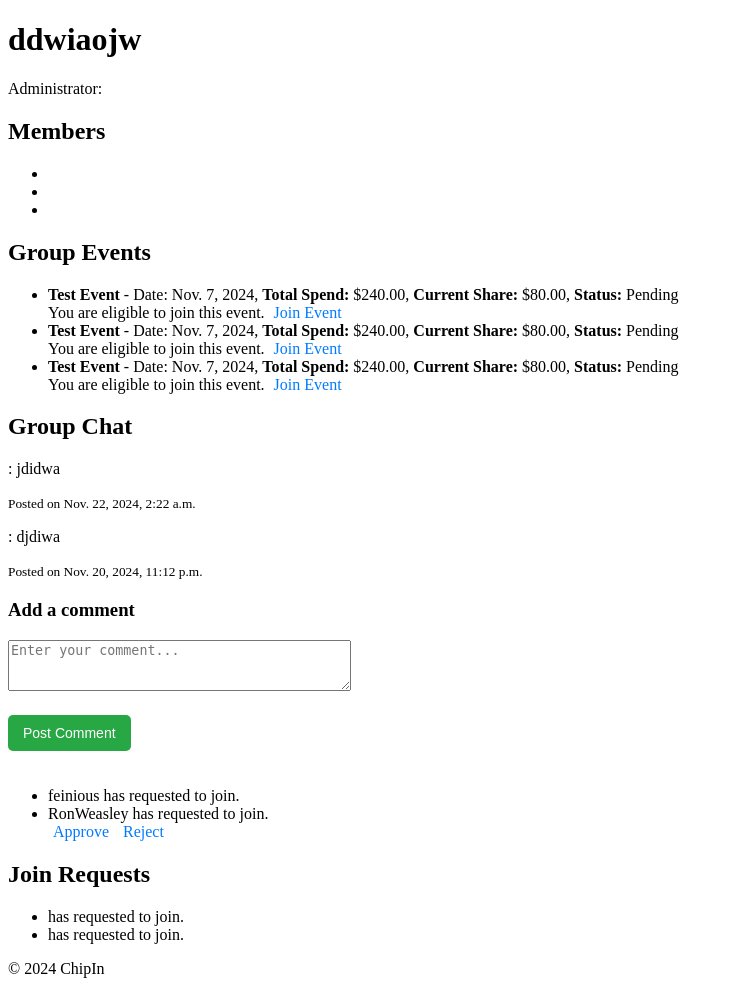
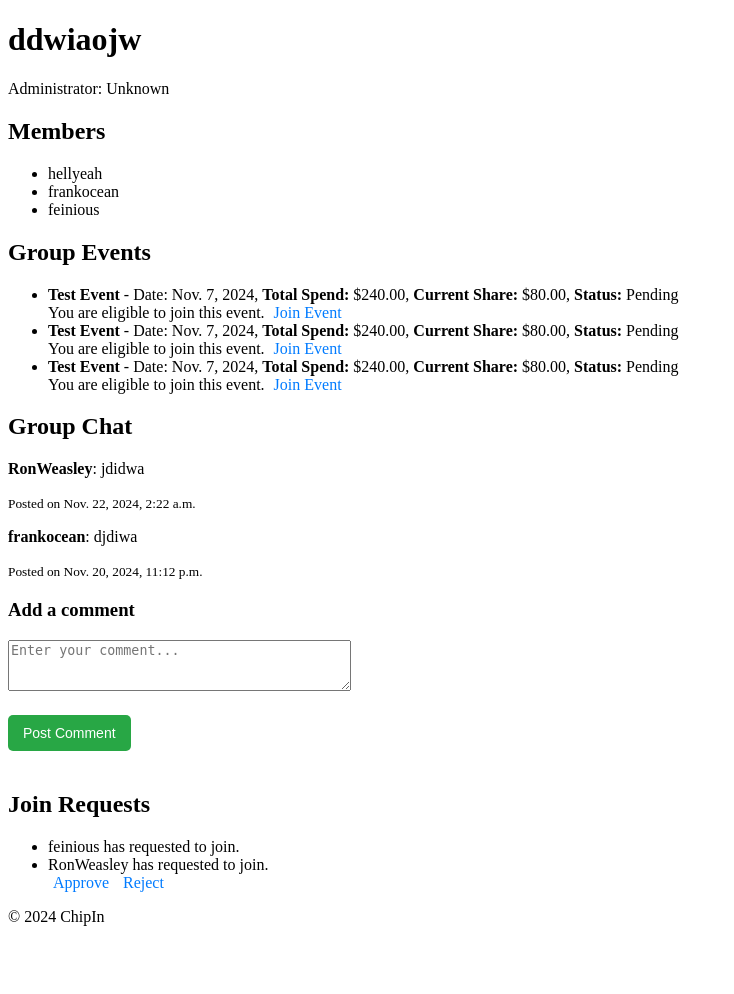
Before and after one commit to fetalalcoholsyndrome23/ssa_project1, a Django app: page /chipin/group/2/ in a window 1280 px wide. Shown: the part 134-1128 px from the top of the page, without its empty margins (0-734 px from the left). After the commit the page ends 1060 px from the top, so only its background shows below. Run offline with Django 5.2, Linux system fonts and the light colour scheme; a user stored in the database is signed in; data comes from the database, SQL or seed files in the repository; both versions use the stored data as it was after the commit.

Commit message:
NoReverseMatch at /chipin/create_group/

```diff
--- a/chipin/models.py
+++ b/chipin/models.py
@@ -3,12 +3,12 @@
 
 class Group(models.Model):
     name = models.CharField(max_length=100)
-    admin = models.ForeignKey(User, related_name='admin_groups', on_delete=models.CASCADE)
+    admin = models.ForeignKey(User, on_delete=models.CASCADE, related_name='admin_groups')
     members = models.ManyToManyField(User, related_name='group_memberships', blank=True)
     invited_users = models.ManyToManyField(User, related_name='pending_invitations', blank=True)
+
     def __str__(self):
         return self.name
-
 class GroupJoinRequest(models.Model):
     user = models.ForeignKey(User, on_delete=models.CASCADE)
     group = models.ForeignKey(Group, on_delete=models.CASCADE, related_name='join_requests')
--- a/chipin/templates/chipin/group_detail.html
+++ b/chipin/templates/chipin/group_detail.html
@@ -2,38 +2,38 @@
 {% block title %}{{ group.name }}{% endblock %}
 {% block content %}
 <h1>{{ group.name }}</h1>
-    <p>Administrator: {{ group.admin.profile.nickname }}</p>
+<p>Administrator: {{ group.admin.profile.nickname|default:"Unknown" }}</p>
 
 <!-- Only display "Invite Users" link to the group administrator -->
 {% if request.user == group.admin %}
-        <a href="{% url 'chipin:invite_users' group.id %}">Invite Users</a>
+<a href="{% url 'chipin:invite_users' group.id %}" aria-label="Invite users to {{ group.name }}">Invite Users</a>
 {% endif %}
 
 <h2>Members</h2>
 <ul>
     {% for member in group.members.all %}
-        <li>{{ member.profile.nickname }}</li>
+    <li>{{ member.profile.nickname|default:member.username }}</li>
     {% endfor %}
 </ul>
 
 <h2>Group Events</h2>
 <!-- Only display "Create New Event" link to the group administrator -->
 {% if request.user == group.admin %}
-        <a href="{% url 'chipin:create_event' group.id %}" class="btn btn-primary">Create New Event</a>
+    <a href="{% url 'chipin:create_event' group.id %}" class="btn btn-primary" aria-label="Create a new event for {{ group.name }}">Create New Event</a>
 {% endif %}
 <ul>
     {% for event, info in event_share_info.items %}
     <li>
         <strong>{{ event.name }}</strong> - Date: {{ event.date }},
         <strong>Total Spend:</strong> ${{ event.total_spend }},
-                <strong>Current Share:</strong> ${{ info.share }},
-                <strong>Status:</strong> <span class="event-status">{{ info.status }}</span><br>
-                <!-- If the user has already joined the event, display the "Leave Event" link -->
+        <strong>Current Share:</strong> ${{ info.share|default:"0.00" }},
+        <strong>Status:</strong> <span class="event-status">{{ info.status|default:"Unknown" }}</span><br>
+
         {% if info.joined %}
             <span class="joined">You have already joined this event.</span>
-                    <a href="{% url 'chipin:leave_event' group.id event.id %}" class="btn btn-warning" onclick="return confirm('Are you sure you want to leave this event?');">Leave Event</a>
+            <a href="{% url 'chipin:leave_event' group.id event.id %}" class="btn btn-warning"
+               onclick="return confirm('Are you sure you want to leave this event?');">Leave Event</a>
         {% else %}
-                    <!-- If the user is eligible, show the "Join Event" link -->
             {% if info.eligible %}
                 <span class="eligible">You are eligible to join this event.</span>
                 <a href="{% url 'chipin:join_event' group.id event.id %}" class="btn btn-success">Join Event</a>
@@ -41,27 +41,26 @@
                 <span class="waiting-room">You are in the waiting room for this event. Increase your balance or wait for more members to join.</span>
             {% endif %}
         {% endif %}
-                <!-- Only display the "Delete Event" link if the user is the group admin -->
+
         {% if request.user == group.admin %}
-                    <a href="{% url 'chipin:delete_event' group.id event.id %}" class="btn btn-danger" onclick="return confirm('Are you sure you want to delete this event?');">Delete Event</a>
+            <a href="{% url 'chipin:delete_event' group.id event.id %}" class="btn btn-danger"
+               onclick="return confirm('Are you sure you want to delete this event?');">Delete Event</a>
         {% endif %}
     </li>
     {% endfor %}
 </ul>
 
-
 <h2>Group Chat</h2>
-
 <!-- Display existing comments -->
 <div class="comments-section">
     {% for comment in comments %}
     <div class="comment">
-                <p><strong>{{ comment.user.profile.nickname }}</strong>: {{ comment.content }}</p>
+        <p><strong>{{ comment.user.profile.nickname|default:comment.user.username }}</strong>: {{ comment.content }}</p>
         <small>Posted on {{ comment.created_at }}</small>
-                <!-- Allow the comment owner or admin to edit or delete -->
         {% if comment.user == request.user or request.user == group.admin %}
-                    <a href="{% url 'chipin:edit_comment' group.id comment.id %}">Edit</a>
-                    <a href="{% url 'chipin:delete_comment' comment.id %}" onclick="return confirm('Are you sure?')">Delete</a>
+            <a href="{% url 'chipin:edit_comment' group.id comment.id %}" aria-label="Edit this comment">Edit</a>
+            <a href="{% url 'chipin:delete_comment' comment.id %}"
+               onclick="return confirm('Are you sure?')" aria-label="Delete this comment">Delete</a>
         {% endif %}
     </div>
     {% empty %}
@@ -74,34 +73,34 @@
 <form method="POST">
     {% csrf_token %}
     <div class="form-group">
-            {{ form.content.errors }}
+        {% for error in form.non_field_errors %}
+        <div class="alert alert-danger">{{ error }}</div>
+        {% endfor %}
         {{ form.content }}
+        {% for error in form.content.errors %}
+        <div class="alert alert-danger">{{ error }}</div>
+        {% endfor %}
     </div>
-        <button type="submit">{% if comment_to_edit %}Save Comment{% else %}Post Comment{% endif %}</button>
+    <button type="submit" aria-label="{% if comment_to_edit %}Save this comment{% else %}Post a new comment{% endif %}">
+        {% if comment_to_edit %}Save Comment{% else %}Post Comment{% endif %}
+    </button>
 </form>
-
-
-<ul>
-    {% for request in group.join_requests.all %}
-        <li>{{ request.user.username }} has requested to join.</li>
-        {% if request.user not in group.members.all and request.user != group.admin %}
-            <a href="{% url 'chipin:vote_on_join_request' group.id request.id 'approve' %}">Approve</a>
-            <a href="{% url 'chipin:vote_on_join_request' group.id request.id 'reject' %}">Reject</a>
-        {% endif %}
-    {% endfor %}
-</ul>
 
 <!-- Only show "Request to Join" button for non-members -->
 {% if request.user not in group.members.all %}
-        <a href="{% url 'chipin:request_to_join_group' group.id %}">Request to Join</a>
+<a href="{% url 'chipin:request_to_join_group' group.id %}" aria-label="Request to join {{ group.name }}">Request to Join</a>
 {% endif %}
 
-    <!-- Only list Join Requests for groups of which the current user is a member. -->
+<!-- Only list Join Requests for members of the group -->
 {% if request.user in group.members.all %}
 <h2>Join Requests</h2>
 <ul>
-            {% for request in group.join_requests.all %}
-                <li>{{ request.user.profile.nickname }} has requested to join.</li>
+    {% for join_request in group.join_requests.all %}
+    <li>{{ join_request.user.username }} has requested to join.</li>
+    {% if join_request.user not in group.members.all and join_request.user != group.admin %}
+        <a href="{% url 'chipin:vote_on_join_request' group.id join_request.id 'approve' %}" aria-label="Approve join request">Approve</a>
+        <a href="{% url 'chipin:vote_on_join_request' group.id join_request.id 'reject' %}" aria-label="Reject join request">Reject</a>
+    {% endif %}
     {% endfor %}
 </ul>
 {% endif %}
--- a/chipin/urls.py
+++ b/chipin/urls.py
@@ -2,24 +2,24 @@
 from . import views
 
 urlpatterns = [
-  path("", views.home, name="home"),
-  path('create_group/', views.create_group, name='create_group'),
-  path('group/<int:group_id>/', views.group_detail, name='group_detail'),
-  path('group/<int:group_id>/invite/', views.invite_users, name='invite_users'),
-  path('group/<int:group_id>/accept/', views.accept_invite, name='accept_invite'),
-  path('group/<int:group_id>/delete/', views.delete_group, name='delete_group'),
-  path('group/<int:group_id>/edit/<int:edit_comment_id>/', views.group_detail, name='edit_comment'),
-  path('group/<int:group_id>/request-to-join/', views.request_to_join_group, name='request_to_join_group'),
-  path('delete-join-request/<int:request_id>/', views.delete_join_request, name='delete_join_request'),
-  path('group/<int:group_id>/leave/', views.leave_group, name='leave_group'),
-  path('group/<int:group_id>/request/<int:request_id>/vote/<str:vote>/', views.vote_on_join_request, name='vote_on_join_request'),
+   path("", views.home, name="home"),
+   path('create_group/', views.create_group, name='create_group'),
+   path('group/<int:group_id>/', views.group_detail, name='group_detail'),
+   path('group/<int:group_id>/invite/', views.invite_users, name='invite_users'),
+   path('group/<int:group_id>/delete/', views.delete_group, name='delete_group'),
+   path('accept-invite/<int:group_id>/', views.accept_invite, name='accept_invite'),
+   path('delete-join-request/<int:request_id>/', views.delete_join_request, name='delete_join_request'),
+   path('group/<int:group_id>/request-to-join/', views.request_to_join_group, name='request_to_join_group'),
+   path('group/<int:group_id>/leave/', views.leave_group, name='leave_group'),
+   path('group/<int:group_id>/request/<int:request_id>/vote/<str:vote>/', views.vote_on_join_request, name='vote_on_join_request'),
 
-  path('comment/<int:comment_id>/edit/', views.edit_comment, name='edit_comment'),
-  path('comment/<int:comment_id>/delete/', views.delete_comment, name='delete_comment'),
+   path('group/<int:group_id>/edit/<int:edit_comment_id>/', views.group_detail, name='edit_comment'),
+   path('comment/<int:comment_id>/edit/', views.edit_comment, name='edit_comment'),
+   path('comment/<int:comment_id>/delete/', views.delete_comment, name='delete_comment'),
 
-  path('group/<int:group_id>/create_event/', views.create_event, name='create_event'),
-  path('group/<int:group_id>/event/<int:event_id>/join/', views.join_event, name='join_event'),
-  path('group/<int:group_id>/event/<int:event_id>/update_status/', views.update_event_status, name='update_event_status'),
-  path('group/<int:group_id>/event/<int:event_id>/leave/', views.leave_event, name='leave_event'),
-  path('group/<int:group_id>/event/<int:event_id>/delete/', views.delete_event, name='delete_event'),
+   path('group/<int:group_id>/create_event/', views.create_event, name='create_event'),
+   path('group/<int:group_id>/event/<int:event_id>/join/', views.join_event, name='join_event'),
+   path('group/<int:group_id>/event/<int:event_id>/update_status/', views.update_event_status, name='update_event_status'),
+   path('group/<int:group_id>/event/<int:event_id>/leave/', views.leave_event, name='leave_event'),
+   path('group/<int:group_id>/event/<int:event_id>/delete/', views.delete_event, name='delete_event'),
 ]
--- a/chipin/views.py
+++ b/chipin/views.py
@@ -2,8 +2,14 @@
 from django.shortcuts import render, redirect, get_object_or_404
 from django.contrib.auth.decorators import login_required
 from django.contrib import messages
+from django.core.mail import send_mail
+from django.urls import reverse
+from django.conf import settings
+from django.contrib.auth.models import User
 from .forms import GroupCreationForm
-from django.contrib.auth.models import User
+from .models import Group
+import urllib.parse
+from .models import GroupJoinRequest
 from .models import Group, Comment
 from .forms import CommentForm
 from .models import Event
@@ -29,7 +35,78 @@
         comment.delete()
     return redirect('chipin:group_detail', group_id=comment.group.id)
 
+@login_required
+def request_to_join_group(request, group_id):
+    group = get_object_or_404(Group, id=group_id)
+    # Check if the user is already a member
+    if request.user in group.members.all():
+        messages.info(request, "You are already a member of this group.")
+        return redirect('chipin:group_detail', group_id=group.id)
+    # Check if the user has already submitted a join request
+    join_request, created = GroupJoinRequest.objects.get_or_create(user=request.user, group=group)
+    if created:
+        messages.success(request, "Your request to join the group has been submitted.")
+    else:
+        messages.info(request, "You have already requested to join this group.")
+    return redirect('chipin:group_detail', group_id=group.id)
 
+@login_required
+def delete_join_request(request, request_id):
+    join_request = get_object_or_404(GroupJoinRequest, id=request_id, user=request.user)
+    # Ensure the logged-in user can only delete their own join requests
+    if join_request.user == request.user:
+        join_request.delete()
+        messages.success(request, "Your join request has been successfully deleted.")
+    else:
+        messages.error(request, "You are not authorised to delete this join request.")
+    return redirect('chipin:home')
+
+@login_required
+def leave_group(request, group_id):
+    group = get_object_or_404(Group, id=group_id)
+    # Check if the user is a member of the group
+    if request.user in group.members.all():
+        group.members.remove(request.user)  # Remove the user from the group
+        messages.success(request, f'You have left the group {group.name}.')
+    else:
+        messages.error(request, 'You are not a member of this group.')
+    return redirect('chipin:home')
+
+@login_required
+def accept_invite(request, group_id):
+    group = get_object_or_404(Group, id=group_id)
+    user_id = request.GET.get('user_id')
+    if user_id:
+        invited_user = get_object_or_404(User, id=user_id)
+        if invited_user in group.members.all():
+            messages.info(request, f'{invited_user.profile.nickname} is already a member of the group "{group.name}".')
+        elif invited_user in group.invited_users.all():
+            group.members.add(invited_user)
+            group.invited_users.remove(invited_user)  # Remove from invited list
+            messages.success(request, f'{invited_user.profile.nickname} has successfully joined the group "{group.name}".')
+        else:
+            messages.error(request, "You are not invited to join this group.")
+    else:
+        messages.error(request, "Invalid invitation link.")
+    return redirect('chipin:group_detail', group_id=group.id)
+
+@login_required
+def invite_users(request, group_id):
+    group = get_object_or_404(Group, id=group_id)
+    users_not_in_group = User.objects.exclude(id__in=group.members.values_list('id', flat=True))
+    if request.method == 'POST':
+        user_id = request.POST.get('user_id')
+        invited_user = get_object_or_404(User, id=user_id)
+        if invited_user in group.invited_users.all():
+            messages.info(request, f'{invited_user.profile.nickname} has already been invited.')
+        else:
+            group.invited_users.add(invited_user)
+            messages.success(request, f'Invitation sent to {invited_user.profile.nickname}.')
+        return redirect('chipin:group_detail', group_id=group.id)
+    return render(request, 'chipin/invite_users.html', {
+        'group': group,
+        'users_not_in_group': users_not_in_group
+    })
 
 @login_required
 def home(request):
@@ -53,9 +130,9 @@
         if form.is_valid():
             group = form.save()
             messages.success(request, f'Group "{group.name}" created successfully!')
-            return redirect('chipin:group_detail', group_id=group.id)
+            return redirect('group_detail', group_id=group.id)
     else:
-        form = GroupCreationForm(user=request.user)  # Properly instantiate the form
+        form = GroupCreationForm(user=request.user)
     return render(request, 'chipin/create_group.html', {'form': form})
 
 @login_required
@@ -104,6 +181,40 @@
         'events': events,
         'event_share_info': event_share_info,
     })
+
+@login_required
+def delete_group(request, group_id):
+    group = get_object_or_404(Group, id=group_id)
+    if request.user == group.admin:
+        group.delete()
+        messages.success(request, f'Group "{group.name}" has been deleted.')
+    else:
+        messages.error(request, "You do not have permission to delete this group.")
+    return redirect('chipin:home')
+
+@login_required
+def vote_on_join_request(request, group_id, request_id, vote):
+    group = get_object_or_404(Group, id=group_id)
+    join_request = get_object_or_404(GroupJoinRequest, id=request_id)
+    if request.user not in group.members.all():
+        messages.error(request, "You must be a member of the group to vote.")
+        return redirect('chipin:group_detail', group_id=group.id)
+    if request.user in join_request.votes.all():
+        messages.info(request, "You have already voted.")
+        return redirect('chipin:group_detail', group_id=group.id)
+
+    # Register the user's vote
+    join_request.votes.add(request.user)
+
+    # Calculate if more than 60% of members have approved
+    total_members = group.members.count()
+    total_votes = join_request.votes.count()
+    if total_votes / total_members >= 0.6:
+        join_request.is_approved = True
+        group.members.add(join_request.user)  # Add the user to the group
+        join_request.save()
+        messages.success(request, f"{join_request.user.profile.nickname} has been approved to join the group!")
+    return redirect('chipin:group_detail', group_id=group.id)
 
 @login_required
 def create_event(request, group_id):
@@ -202,112 +313,3 @@
     event.delete()
     messages.success(request, f"The event '{event.name}' has been deleted.")
     return redirect('chipin:group_detail', group_id=group.id)
-
-@login_required
-def delete_group(request, group_id):
-    group = get_object_or_404(Group, id=group_id)
-    if request.user == group.admin:
-        group.delete()
-        messages.success(request, f'Group "{group.name}" has been deleted.')
-    else:
-        messages.error(request, "You do not have permission to delete this group.")
-    return redirect('chipin:home')
-
-@login_required
-def accept_invite(request, group_id):
-    group = get_object_or_404(Group, id=group_id)
-    user_id = request.GET.get('user_id')
-    if user_id:
-        invited_user = get_object_or_404(User, id=user_id)
-        if invited_user in group.members.all():
-            messages.info(request, f'{invited_user.profile.nickname} is already a member of the group "{group.name}".')
-        elif invited_user in group.invited_users.all():
-            group.members.add(invited_user)
-            group.invited_users.remove(invited_user)  # Remove from invited list
-            messages.success(request, f'{invited_user.profile.nickname} has successfully joined the group "{group.name}".')
-        else:
-            messages.error(request, "You are not invited to join this group.")
-    else:
-        messages.error(request, "Invalid invitation link.")
-    return redirect('chipin:group_detail', group_id=group.id)
-
-@login_required
-def invite_users(request, group_id):
-    group = get_object_or_404(Group, id=group_id)
-    users_not_in_group = User.objects.exclude(id__in=group.members.values_list('id', flat=True))
-    if request.method == 'POST':
-        user_id = request.POST.get('user_id')
-        invited_user = get_object_or_404(User, id=user_id)
-        if invited_user in group.invited_users.all():
-            messages.info(request, f'{invited_user.profile.nickname} has already been invited.')
-        else:
-            group.invited_users.add(invited_user)
-            messages.success(request, f'Invitation sent to {invited_user.profile.nickname}.')
-        return redirect('chipin:group_detail', group_id=group.id)
-    return render(request, 'chipin/invite_users.html', {
-        'group': group,
-        'users_not_in_group': users_not_in_group
-    })
-
-from .models import GroupJoinRequest
-
-@login_required
-def request_to_join_group(request, group_id):
-    group = get_object_or_404(Group, id=group_id)
-    # Check if the user is already a member
-    if request.user in group.members.all():
-        messages.info(request, "You are already a member of this group.")
-        return redirect('chipin:group_detail', group_id=group.id)
-    # Check if the user has already submitted a join request
-    join_request, created = GroupJoinRequest.objects.get_or_create(user=request.user, group=group)
-    if created:
-        messages.success(request, "Your request to join the group has been submitted.")
-    else:
-        messages.info(request, "You have already requested to join this group.")
-    return redirect('chipin:group_detail', group_id=group.id)
-
-@login_required
-def delete_join_request(request, request_id):
-    join_request = get_object_or_404(GroupJoinRequest, id=request_id, user=request.user)
-    # Ensure the logged-in user can only delete their own join requests
-    if join_request.user == request.user:
-        join_request.delete()
-        messages.success(request, "Your join request has been successfully deleted.")
-    else:
-        messages.error(request, "You are not authorised to delete this join request.")
-    return redirect('chipin:home')
-
-@login_required
-def leave_group(request, group_id):
-    group = get_object_or_404(Group, id=group_id)
-    # Check if the user is a member of the group
-    if request.user in group.members.all():
-        group.members.remove(request.user)  # Remove the user from the group
-        messages.success(request, f'You have left the group {group.name}.')
-    else:
-        messages.error(request, 'You are not a member of this group.')
-    return redirect('chipin:home')
-
-@login_required
-def vote_on_join_request(request, group_id, request_id, vote):
-    group = get_object_or_404(Group, id=group_id)
-    join_request = get_object_or_404(GroupJoinRequest, id=request_id)
-    if request.user not in group.members.all():
-        messages.error(request, "You must be a member of the group to vote.")
-        return redirect('chipin:group_detail', group_id=group.id)
-    if request.user in join_request.votes.all():
-        messages.info(request, "You have already voted.")
-        return redirect('chipin:group_detail', group_id=group.id)
-
-    # Register the user's vote
-    join_request.votes.add(request.user)
-
-    # Calculate if more than 60% of members have approved
-    total_members = group.members.count()
-    total_votes = join_request.votes.count()
-    if total_votes / total_members >= 0.6:
-        join_request.is_approved = True
-        group.members.add(join_request.user)  # Add the user to the group
-        join_request.save()
-        messages.success(request, f"{join_request.user.profile.nickname} has been approved to join the group!")
-    return redirect('chipin:group_detail', group_id=group.id)
```
Also changed, not shown: db.sqlite3, users/models.py (line endings or trailing spaces), 1 other file. Lines whose indentation alone changed are shown as unchanged.
